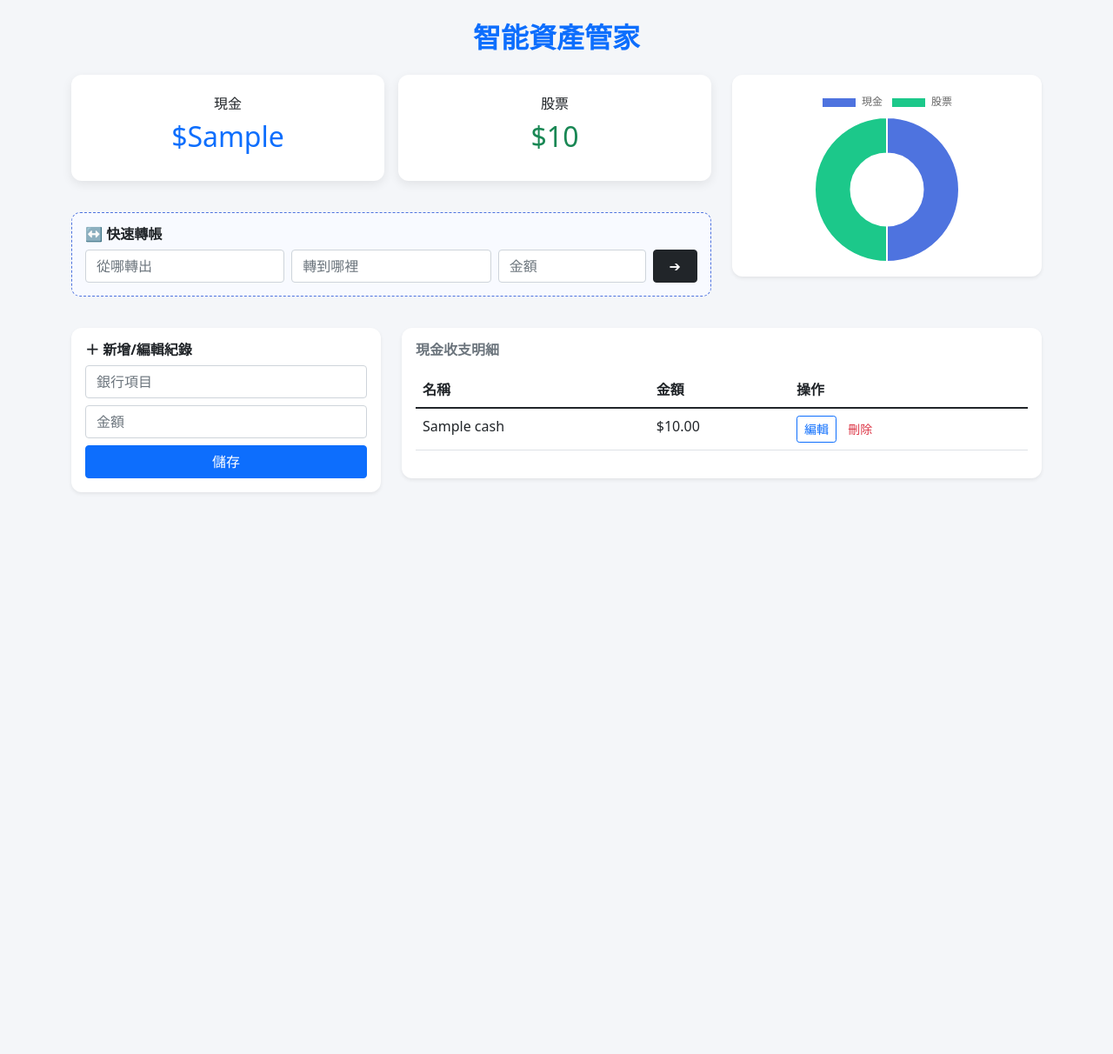
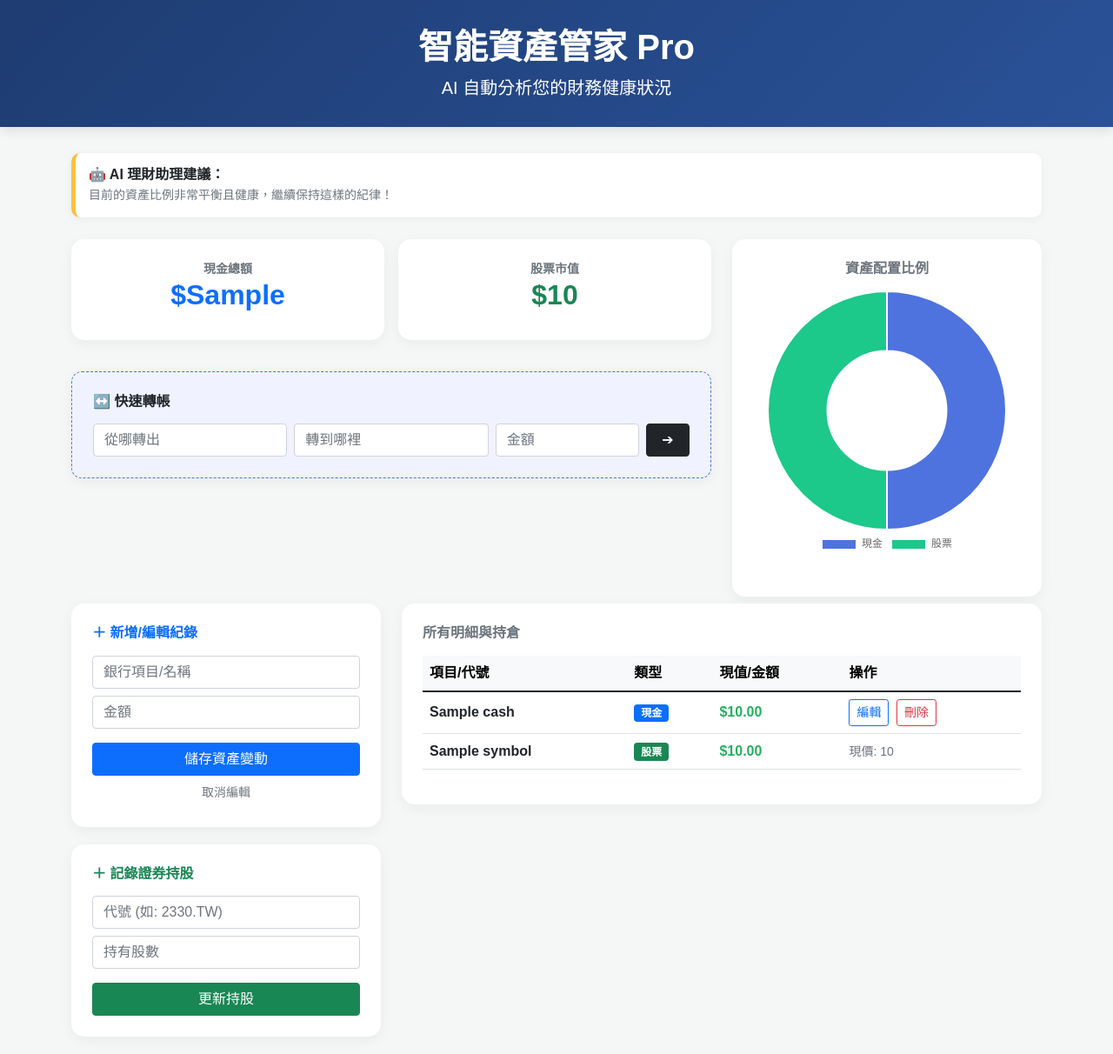
Before and after one commit to peggy904113/my-asset-app, a Flask app: template templates/index.html in a window 1280 px wide. Shown: the whole page at 87% size. Before the commit the page ends 567 px from the top, so only its background shows below. Run offline with Flask 3, Linux system fonts and the light colour scheme; the template is opened without the code that fills it: most values are stand-ins (such as "Sample title", 1, 10 or a date in 2020).

Commit message:
Update index.html

```diff
--- a/templates/index.html
+++ b/templates/index.html
@@ -1,69 +1,121 @@
 <!DOCTYPE html>
-<html>
+<html lang="zh-TW">
 <head>
+    <meta charset="UTF-8">
+    <meta name="viewport" content="width=device-width, initial-scale=1.0">
     <title>AI 資產管家 Pro</title>
-    <meta name="viewport" content="width=device-width, initial-scale=1">
     <link href="https://cdn.jsdelivr.net/npm/bootstrap@5.1.3/dist/css/bootstrap.min.css" rel="stylesheet">
     <script src="https://cdn.jsdelivr.net/npm/chart.js"></script>
     <style>
-        body { background-color: #f4f6f9; }
-        .card { border: none; border-radius: 12px; box-shadow: 0 4px 12px rgba(0,0,0,0.08); margin-bottom: 20px; }
-        .transfer-section { background-color: #f8faff; border: 1px dashed #4e73df; padding: 15px; border-radius: 10px; margin-bottom: 20px; }
+        body { background-color: #f4f7f6; font-family: 'PingFang TC', 'Microsoft JhengHei', sans-serif; }
+        .card { border: none; border-radius: 15px; box-shadow: 0 4px 15px rgba(0,0,0,0.05); margin-bottom: 20px; }
+        .header-bg { background: linear-gradient(135deg, #1e3c72 0%, #2a5298 100%); color: white; padding: 30px 0; margin-bottom: 30px; box-shadow: 0 4px 12px rgba(0,0,0,0.1); }
+        .transfer-box { background-color: #f0f3ff; border: 1px dashed #4e73df; padding: 15px; border-radius: 12px; }
+        .negative-amt { color: #e74c3c; font-weight: bold; }
+        .positive-amt { color: #27ae60; font-weight: bold; }
+        .ai-hint { background: #fff; border-left: 5px solid #f6c23e; padding: 15px; border-radius: 10px; margin-bottom: 25px; box-shadow: 0 2px 10px rgba(0,0,0,0.05); }
     </style>
 </head>
 <body>
-    <div class="container py-4">
-        <h2 class="text-center mb-4 fw-bold text-primary">智能資產管家</h2>
+
+<div class="header-bg text-center">
+    <div class="container">
+        <h1 class="fw-bold">智能資產管家 Pro</h1>
+        <p class="lead mb-0">AI 自動分析您的財務健康狀況</p>
+    </div>
+</div>
+
+<div class="container">
+    <div class="ai-hint">
+        <h6 class="fw-bold text-dark mb-1">🤖 AI 理財助理建議：</h6>
+        <p id="ai-text" class="text-muted small mb-0">正在計算您的資產權重...</p>
+    </div>
 
     <div class="row">
-            <div class="col-md-8">
+        <div class="col-lg-8">
             <div class="row g-3 mb-3">
-                    <div class="col-6"><div class="card p-4 text-center"><h6>現金</h6><h2 class="text-primary">${{ display_cash }}</h2></div></div>
-                    <div class="col-6"><div class="card p-4 text-center"><h6>股票</h6><h2 class="text-success">${{ display_stock }}</h2></div></div>
-                </div>
-                <div class="transfer-section">
-                    <h6 class="fw-bold">↔️ 快速轉帳</h6>
-                    <form action="/transfer" method="POST" class="row g-2">
-                        <div class="col-4"><input type="text" name="from_bank" class="form-control" placeholder="從哪轉出" required></div>
-                        <div class="col-4"><input type="text" name="to_bank" class="form-control" placeholder="轉到哪裡" required></div>
-                        <div class="col-3"><input type="number" name="amount" class="form-control" placeholder="金額" required></div>
-                        <div class="col-1"><button class="btn btn-dark w-100">➔</button></div>
-                    </form>
+                <div class="col-md-6 text-center">
+                    <div class="card p-4">
+                        <small class="text-muted fw-bold">現金總額</small>
+                        <h2 class="text-primary fw-bold">${{ display_cash }}</h2>
                     </div>
                 </div>
-            <div class="col-md-4">
-                <div class="card p-3 shadow-sm">
-                    <canvas id="pieChart" style="max-height: 200px;"></canvas>
+                <div class="col-md-6 text-center">
+                    <div class="card p-4">
+                        <small class="text-muted fw-bold">股票市值</small>
+                        <h2 class="text-success fw-bold">${{ display_stock }}</h2>
                     </div>
                 </div>
             </div>
 
-        <div class="row mt-3">
-            <div class="col-md-4">
-                <div class="card p-3 shadow-sm">
-                    <h6 id="form-title" class="fw-bold">＋ 新增/編輯紀錄</h6>
-                    <form action="/save_cash" method="POST">
-                        <input type="hidden" name="id" id="edit-id">
-                        <input type="text" name="bank_name" id="edit-name" class="form-control mb-2" placeholder="銀行項目" required>
-                        <input type="number" step="any" name="amount" id="edit-amount" class="form-control mb-2" placeholder="金額" required>
-                        <button class="btn btn-primary w-100">儲存</button>
+            <div class="card p-4 transfer-box mb-4">
+                <h6 class="fw-bold mb-3">↔️ 快速轉帳</h6>
+                <form action="/transfer" method="POST" class="row g-2">
+                    <div class="col-md-4"><input type="text" name="from_bank" class="form-control" placeholder="從哪轉出" required></div>
+                    <div class="col-md-4"><input type="text" name="to_bank" class="form-control" placeholder="轉到哪裡" required></div>
+                    <div class="col-md-3"><input type="number" name="amount" class="form-control" placeholder="金額" required></div>
+                    <div class="col-md-1"><button class="btn btn-dark w-100">➔</button></div>
                 </form>
             </div>
         </div>
-            <div class="col-md-8">
-                <div class="card p-3 shadow-sm">
-                    <h6 class="fw-bold mb-3 text-muted">現金收支明細</h6>
-                    <table class="table table-hover">
-                        <thead><tr><th>名稱</th><th>金額</th><th>操作</th></tr></thead>
+
+        <div class="col-lg-4">
+            <div class="card p-4 text-center h-100">
+                <h6 class="fw-bold text-muted mb-3">資產配置比例</h6>
+                <canvas id="pieChart"></canvas>
+            </div>
+        </div>
+    </div>
+
+    <div class="row mt-2">
+        <div class="col-lg-4">
+            <div class="card p-4">
+                <h6 id="form-title" class="fw-bold mb-3 text-primary">＋ 新增/編輯紀錄</h6>
+                <form action="/save_cash" method="POST">
+                    <input type="hidden" name="id" id="edit-id">
+                    <input type="text" name="bank_name" id="edit-name" class="form-control mb-2" placeholder="銀行項目/名稱" required>
+                    <input type="number" step="any" name="amount" id="edit-amount" class="form-control mb-3" placeholder="金額" required>
+                    <button class="btn btn-primary w-100">儲存資產變動</button>
+                    <button type="button" onclick="window.location.reload()" class="btn btn-link btn-sm w-100 text-secondary mt-1 text-decoration-none">取消編輯</button>
+                </form>
+            </div>
+
+            <div class="card p-4">
+                <h6 class="fw-bold mb-3 text-success">＋ 記錄證券持股</h6>
+                <form action="/add_trade" method="POST">
+                    <input type="text" name="symbol" class="form-control mb-2" placeholder="代號 (如: 2330.TW)" required>
+                    <input type="number" step="any" name="shares" class="form-control mb-3" placeholder="持有股數" required>
+                    <button class="btn btn-success w-100">更新持股</button>
+                </form>
+            </div>
+        </div>
+
+        <div class="col-lg-8">
+            <div class="card p-4">
+                <h6 class="fw-bold mb-3 text-muted">所有明細與持倉</h6>
+                <div class="table-responsive">
+                    <table class="table table-hover align-middle">
+                        <thead class="table-light">
+                            <tr><th>項目/代號</th><th>類型</th><th>現值/金額</th><th>操作</th></tr>
+                        </thead>
                         <tbody>
                             {% for c in cash_items %}
                             <tr>
-                                <td>{{ c[1] }}</td>
-                                <td class="{{ 'text-danger' if c[2] < 0 else '' }}">${{ "{:,.2f}".format(c[2]) }}</td>
+                                <td class="fw-bold">{{ c[1] }}</td>
+                                <td><span class="badge bg-primary">現金</span></td>
+                                <td class="{{ 'negative-amt' if c[2] < 0 else 'positive-amt' }}">${{ "{:,.2f}".format(c[2]) }}</td>
                                 <td>
-                                    <button class="btn btn-sm btn-outline-primary" onclick="editItem('{{ c[0] }}', '{{ c[1] }}', '{{ c[2] }}')">編輯</button>
-                                    <a href="/delete_cash/{{ c[0] }}" class="btn btn-sm text-danger">刪除</a>
+                                    <button class="btn btn-sm btn-outline-primary me-1" onclick="editItem('{{ c[0] }}', '{{ c[1] }}', '{{ c[2] }}')">編輯</button>
+                                    <a href="/delete_cash/{{ c[0] }}" class="btn btn-sm btn-outline-danger" onclick="return confirm('確定刪除嗎？')">刪除</a>
                                 </td>
+                            </tr>
+                            {% endfor %}
+                            {% for s in stocks %}
+                            <tr>
+                                <td class="fw-bold">{{ s.symbol }}</td>
+                                <td><span class="badge bg-success">股票</span></td>
+                                <td class="positive-amt">${{ "{:,.2f}".format(s.value) }}</td>
+                                <td><small class="text-muted">現價: {{ s.price }}</small></td>
                             </tr>
                             {% endfor %}
                         </tbody>
@@ -72,23 +124,45 @@
             </div>
         </div>
     </div>
+</div>
 
 <script>
     // 渲染圓餅圖
+    const totalCash = {{ total_cash }};
+    const totalStock = {{ total_stock_value }};
+
     new Chart(document.getElementById('pieChart'), {
         type: 'doughnut',
         data: {
             labels: ['現金', '股票'],
-                datasets: [{ data: [{{ total_cash }}, {{ total_stock_value }}], backgroundColor: ['#4e73df', '#1cc88a'] }]
-            }
+            datasets: [{
+                data: [totalCash, totalStock],
+                backgroundColor: ['#4e73df', '#1cc88a'],
+                hoverOffset: 4
+            }]
+        },
+        options: { plugins: { legend: { position: 'bottom' } } }
     });
 
-        // 點擊編輯按鈕時填入表單
+    // 編輯功能邏輯
     function editItem(id, name, amount) {
         document.getElementById('edit-id').value = id;
         document.getElementById('edit-name').value = name;
         document.getElementById('edit-amount').value = amount;
         document.getElementById('form-title').innerText = "📝 正在編輯紀錄";
+        window.scrollTo({ top: document.getElementById('form-title').offsetTop - 100, behavior: 'smooth' });
+    }
+
+    // AI 助理建議邏輯
+    const aiText = document.getElementById('ai-text');
+    const total = totalCash + totalStock;
+    if (total > 0) {
+        const stockRatio = (totalStock / total) * 100;
+        if (stockRatio > 70) aiText.innerText = "您的資產目前有 " + stockRatio.toFixed(1) + "% 在股市中。近期市場波動劇烈，建議檢查現金水位是否充足。";
+        else if (stockRatio < 20) aiText.innerText = "現金比例偏高。在長期通膨環境下，可以考慮定期定額增加一些穩健型 ETF。";
+        else aiText.innerText = "目前的資產比例非常平衡且健康，繼續保持這樣的紀律！";
+    } else {
+        aiText.innerText = "哈囉！我是您的 AI 助理。現在還沒有資料，趕快輸入第一筆資產讓我幫您分析吧！";
     }
 </script>
 </body>
```
Lines whose indentation alone changed are shown as unchanged.
